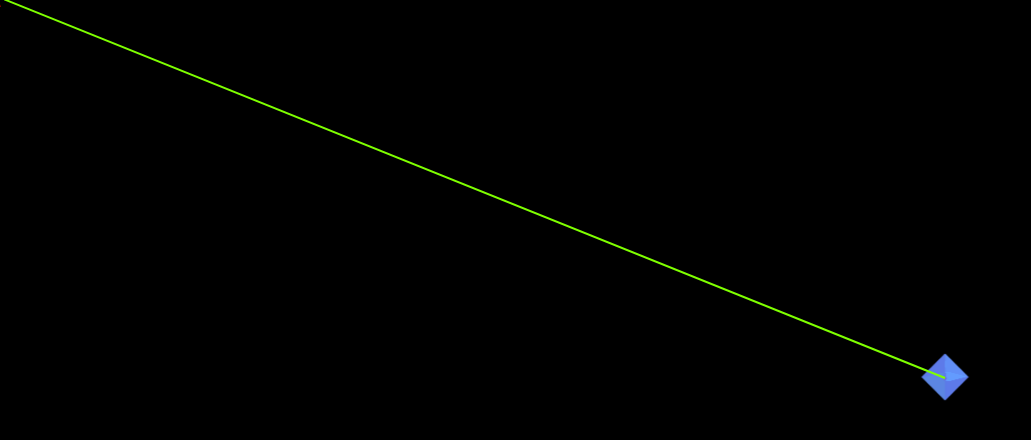
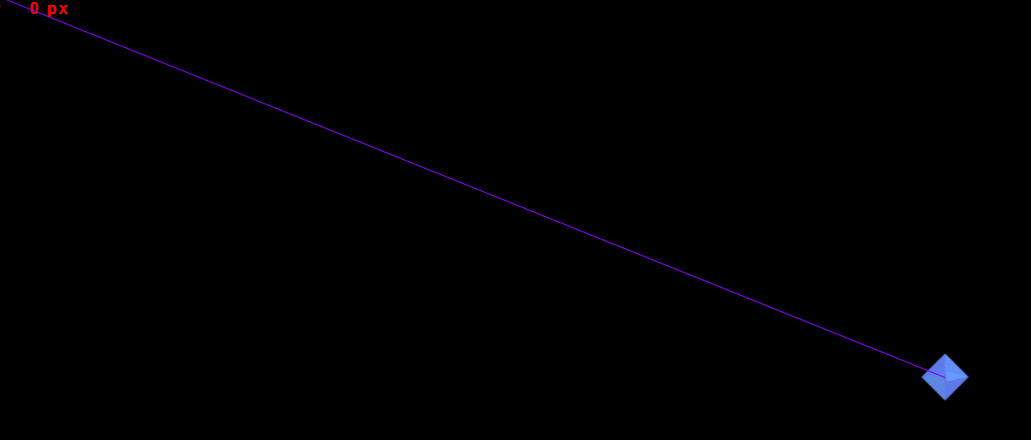
Before and after one commit to gturro/Custom-cursor, a plain HTML site: page index.html in a window 1280 px wide. Shown: the whole page, without its empty margins (0-1031 px from the left). Drawn offline with Linux system fonts and the light colour scheme; a web font is replaced by a local one.

Commit message:
added span with cordinates in axises

```diff
--- a/index.html
+++ b/index.html
@@ -5,14 +5,19 @@
     <meta http-equiv="X-UA-Compatible" content="IE=edge">
     <meta name="viewport" content="width=device-width, initial-scale=1.0">
     <script src="./js/jquery-3.6.3.min.js"></script>
+    <link href="https://fonts.cdnfonts.com/css/monument-extended" rel="stylesheet">
     <link rel="stylesheet" href="./style/style.css">
     <title>Document</title>
 </head>
 <body>
     <div class="container">
         <div class="grid">
-            <div class="axisX"></div>
-            <div class="axisY"></div>
+            <div class="axisX">
+                <span></span>
+            </div>
+            <div class="axisY">
+                <span></span>
+            </div>
         </div>
 
         <!-- <div class="eva01"></div> -->
--- a/js/script.js
+++ b/js/script.js
@@ -1,13 +1,15 @@
-const height = document.body.clientHeight;
-const width = document.body.clientWidth;
+const height = $(window).height();
+const width = $(window).width();
 
-const cursor = document.querySelector('#cursor');
+const cursor = $("#cursor");
 
-const line = document.querySelector('.line');
+const line = $('.line');
 
 //GRID
-const axisX = document.querySelector('.axisX');
-const axisY = document.querySelector('.axisY');
+const axisX = $('.axisX');
+const axisY = $('.axisY');
+const cordX = $(axisX).children('span');
+const cordY = $(axisY).children('span');
 
 //centerScreen
 const box1 = $('.box1');
@@ -35,17 +37,31 @@ const positionElement = (e)=> {
   if (theta < 0) theta += 360;
 
 
-  cursor.style.transform = `translate3d(${mouseX}px, ${mouseY}px, 0) rotateZ(${theta}deg)`;
+  cursor.css('transform', `translate3d(${mouseX}px, ${mouseY}px, 0) rotateZ(${theta}deg)`);
 
   //DEBUG VISUALS
-  line.style.transform = `rotate(${theta}deg)`;
-  line.style.width = d +"px";
+  line.css ('transform', `rotate(${theta}deg)`);
+  line.css ('width', d +"px");
 
-  axisX.style.left = `${mouseX}px`;
-  axisX.style.height = `${mouseY}px`
+  axisX.css ('left', `${mouseX}px`);
+  axisX.css ('height', `${mouseY}px`);
+  cordX.html(`${mouseX} px`);
 
-  axisY.style.top = `${mouseY}px`;
-  axisY.style.width = `${mouseX}px`
+  if (mouseX > width-parseInt(cordX.css('width'))){
+    cordX.css('left', '-100px');
+  } else {
+    cordX.css('left', '0');
+  }
+
+  axisY.css ('top', `${mouseY}px`);
+  axisY.css ('width', `${mouseX}px`);
+  cordY.html(`${mouseY} px`);
+
+  if (mouseY > 0 + parseInt(cordX.css('height'))*2){
+    cordY.css('top', '-20px');
+  } else {
+    cordY.css('top', '0');
+  }
 }
 
 
--- a/style/style.css
+++ b/style/style.css
@@ -2,29 +2,16 @@
   cursor: none;
 }
 
-html, body{
+body{
     height: 100vh;
     overflow: hidden;
-}
-
-body {
+    margin: 0;
     background-color: black;
-    margin: 0;
 }
 
 .container{
     height: 100%;
     width: 100%;
-}
-
-.eva01{
-    position: absolute;
-    left: 20px;
-    bottom: 0;
-    width: 118px;
-    height: 200px;
-    background-image: url('../res/eva_01.gif');
-    background-size: cover;
 }
 
 #cursor{
@@ -53,31 +40,42 @@ body {
     position: relative;
     left: 50%;
     top: 50%;
-    width: 100px;
-    height: 2px;
-    background-color: chartreuse;
+    width: 0;
+    height: 1px;
+    background-color: #8600ff;
     transform-origin: left;
   }
 
-  .axisX{
+  .axisX, .axisY{
     position: absolute;
-    top: 0;
-    width: 1px;
     background-color: red;
   }
 
+  .axisX{
+    top: 0;
+    width: 1px;
+  }
   .axisY{
-    position: absolute;
     left: 0;
     height: 1px;
-    background-color: red;
   }
 
-  @keyframes rotate {
-    0%{
-        transform: rotate(0deg);
-    }
-    0%{
-        transform: rotate(360deg);
-    }
+
+  .axisX span, .axisY span{
+    position: absolute;
+    width: 100px;
+    height: 20px;
+    color: red;
+    font-family: 'Monument Extended', sans-serif;
+    letter-spacing: 2px;
+    font-weight: bold;
+    text-align: center;
   }
+
+  .axisX span{
+    top: 4%;
+  }
+  .axisY span{
+    left: 4%;
+    top: -20px;
+  }
```
